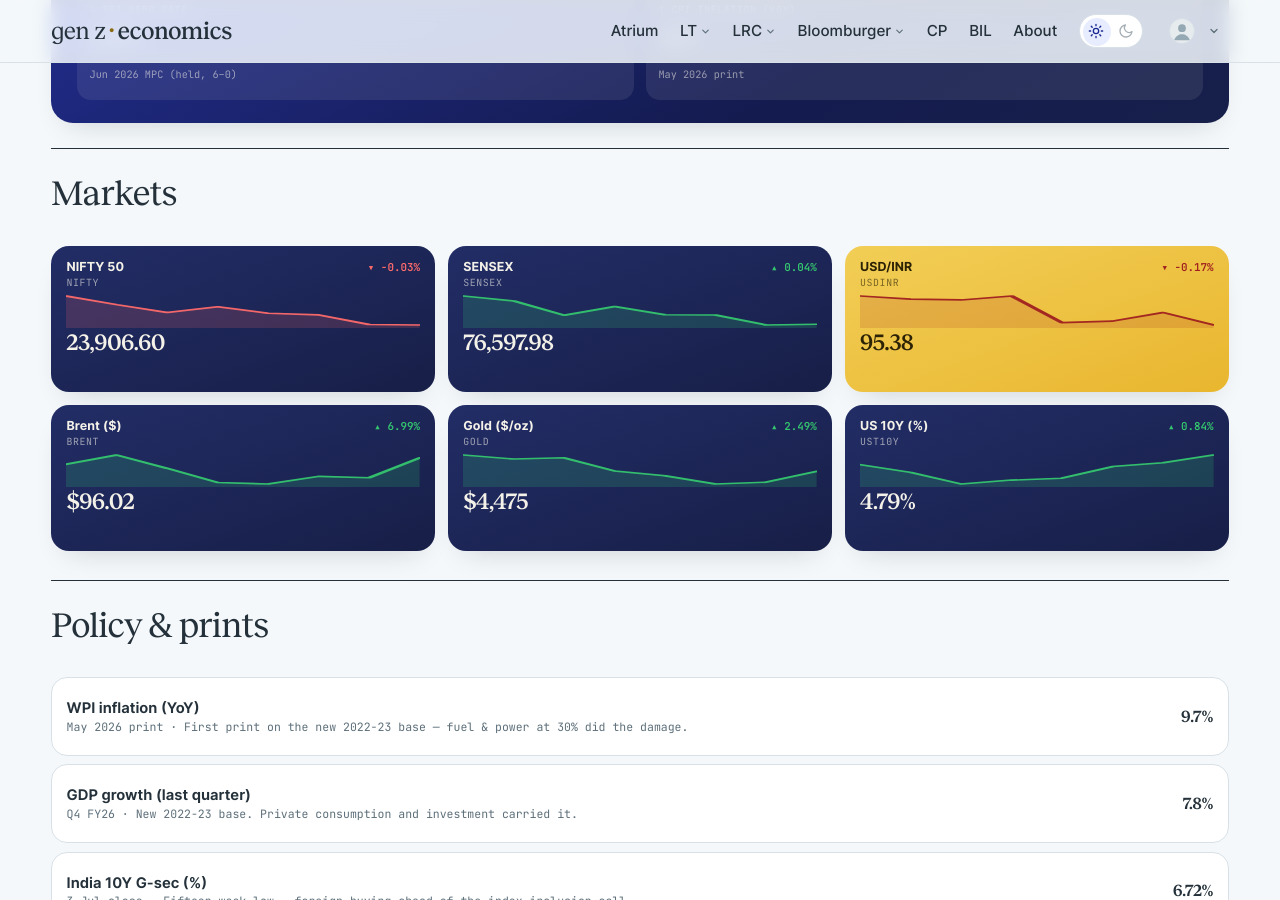
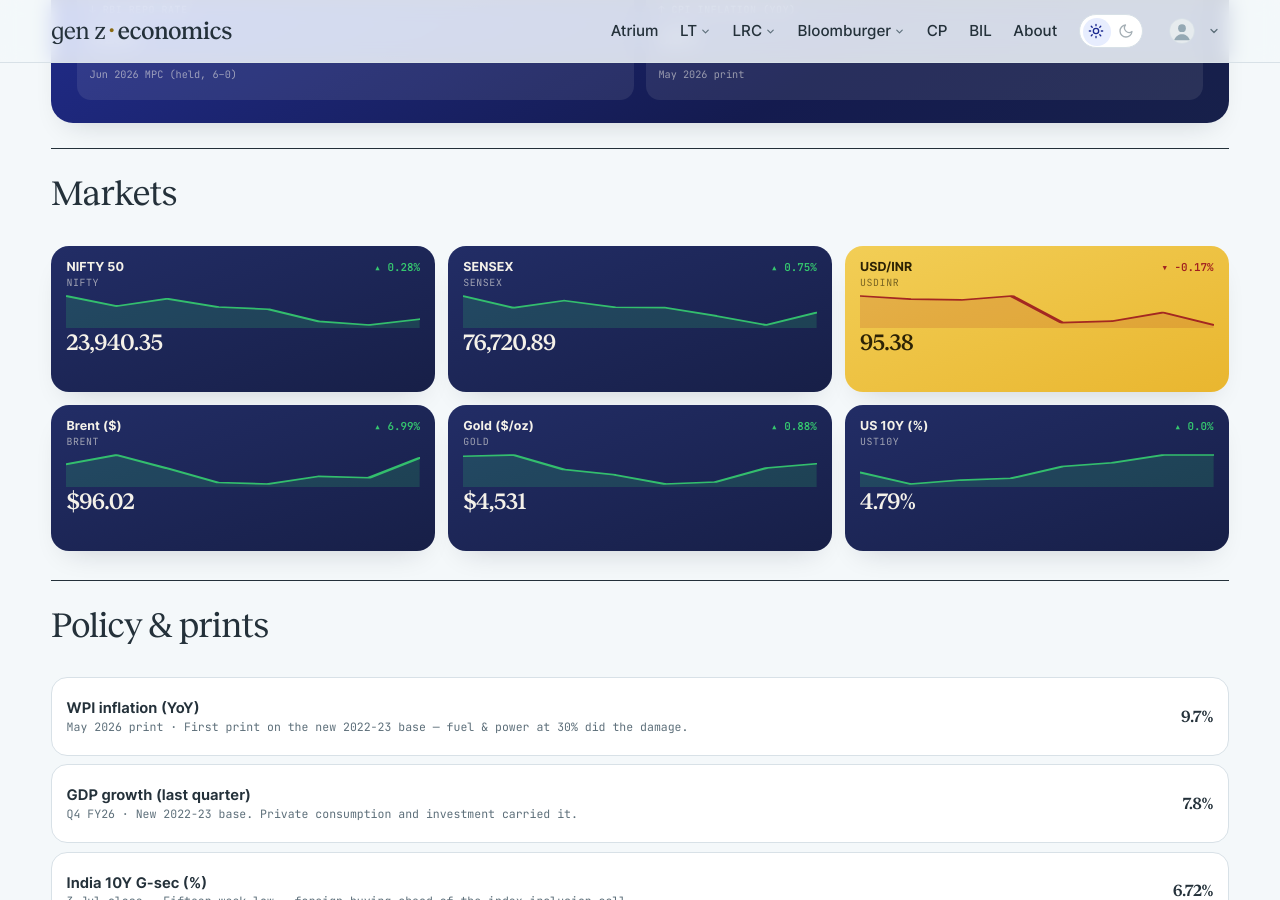
Before and after one commit to harsharya7021/genz-economics.com, a Jekyll site: the page built from macro-watch.html, in a window 1280 px wide and 900 px high, scrolled down 599 px. Built offline with Jekyll 4.4.1, drawn with Linux system fonts in a browser that asks for light colours; comment, search, counter and statistics services are not loaded.

Commit message:
data: morning market refresh

```diff
--- a/_data/macro.json
+++ b/_data/macro.json
@@ -1,34 +1,34 @@
 {
-  "as_of": "3 Sep 2026 close",
+  "as_of": "4 Sep 2026 close",
   "auto": {
     "nifty": {
       "label": "NIFTY 50",
-      "v": "23,906.60",
-      "chg": -0.03,
+      "v": "23,940.35",
+      "chg": 0.28,
       "spark": [
-        24334.551,
         24207.75,
         24090.85,
         24175.65,
         24080.4,
         24055.801,
         23914.449,
-        23906.6
+        23873.449,
+        23940.35
       ]
     },
     "sensex": {
       "label": "SENSEX",
-      "v": "76,597.98",
-      "chg": 0.04,
+      "v": "76,720.89",
+      "chg": 0.75,
       "spark": [
-        77656.094,
         77472.938,
         76933.594,
         77264.508,
         76957.273,
         76944.281,
         76570.352,
-        76597.977
+        76152.859,
+        76720.891
       ]
     },
     "usdinr": {
@@ -63,31 +63,31 @@
     },
     "gold": {
       "label": "Gold ($/oz)",
-      "v": "$4,475",
-      "chg": 2.49,
+      "v": "$4,531",
+      "chg": 0.88,
       "spark": [
-        4638.1,
         4598.2,
         4609.7,
         4478.1,
         4431.1,
         4348.0,
         4366.3,
-        4475.2
+        4491.7,
+        4531.3
       ]
     },
     "ust10y": {
       "label": "US 10Y (%)",
       "v": "4.79%",
-      "chg": 0.84,
+      "chg": 0.0,
       "spark": [
-        4.74,
         4.7,
         4.64,
         4.66,
         4.67,
         4.73,
         4.75,
+        4.79,
         4.79
       ]
     }
--- a/_data/markets.yml
+++ b/_data/markets.yml
@@ -2,38 +2,38 @@
 # USD/INR) are refreshed each weekday morning by the market-data workflow;
 # the India 10Y G-Sec line is maintained by hand. Do not hand-edit the
 # live tickers — the job overwrites them.
-as_of: 3 Sep 2026
+as_of: 4 Sep 2026
 tickers:
 - symbol: NIFTY 50
   code: ^NSEI
-  value: 23,906.60
-  change: −7.85
-  pct: −0.03%
-  dir: down
+  value: 23,940.35
+  change: '+66.90'
+  pct: +0.28%
+  dir: up
   spark:
-  - 24334.551
   - 24207.75
   - 24090.85
   - 24175.65
   - 24080.4
   - 24055.801
   - 23914.449
-  - 23906.6
+  - 23873.449
+  - 23940.35
 - symbol: SENSEX
   code: BSE
-  value: 76,597.98
-  change: '+27.62'
-  pct: +0.04%
+  value: 76,720.89
+  change: '+568.03'
+  pct: +0.75%
   dir: up
   spark:
-  - 77656.094
   - 77472.938
   - 76933.594
   - 77264.508
   - 76957.273
   - 76944.281
   - 76570.352
-  - 76597.977
+  - 76152.859
+  - 76720.891
 - symbol: USD / INR
   code: FX
   value: '95.38'
```
